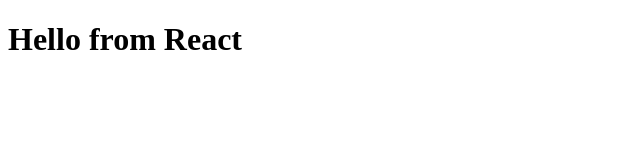
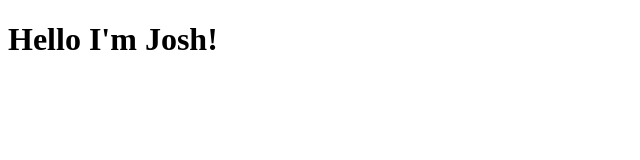
Before and after one commit to the-black-viper/react-scratch-template, a React app: page / in a window 1280 px wide. Shown: the top 160 px of the page, without its empty margins (0-640 px from the left). Built offline with nearby package versions, Linux system fonts and the light colour scheme.

Commit message:
Added config .json

```diff
--- /dev/null
+++ b/src/App.js
@@ -0,0 +1,12 @@
+import React from "react";
+import config from "./config.json";
+
+function App() {
+  return (
+    <div>
+      <h1>Hello I'm {config.developer.name}!</h1>
+    </div>
+  );
+}
+
+export default App;
--- /dev/null
+++ b/src/config.json
@@ -0,0 +1,3 @@
+{
+  "developer": { "name": "Josh", "role": "Senior-Developer" }
+}
--- a/src/index.js
+++ b/src/index.js
@@ -1,8 +1,7 @@
 import React from "react";
 import ReactDom from "react-dom";
+import App from "./App";
 
 const root = document.getElementById("root");
-const App = () => {
-  return <h1>Hello from React</h1>;
-};
+
 ReactDom.render(<App />, root);
```
